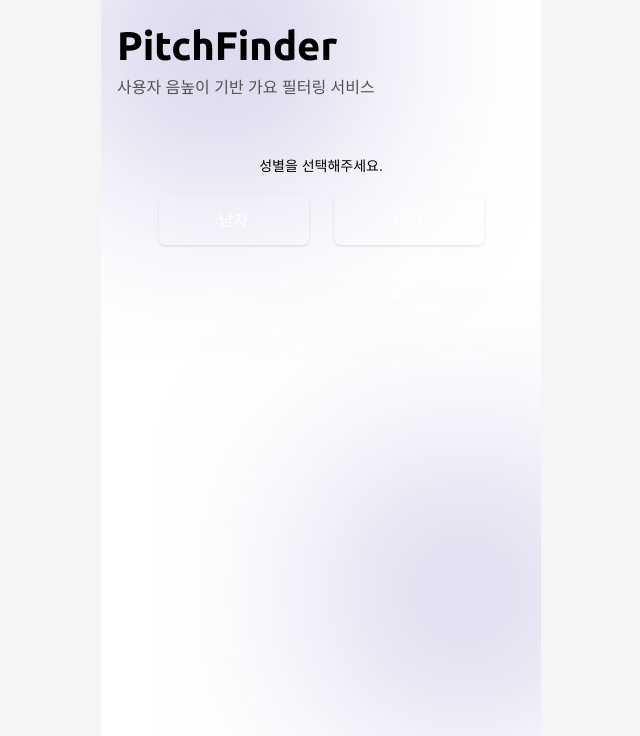
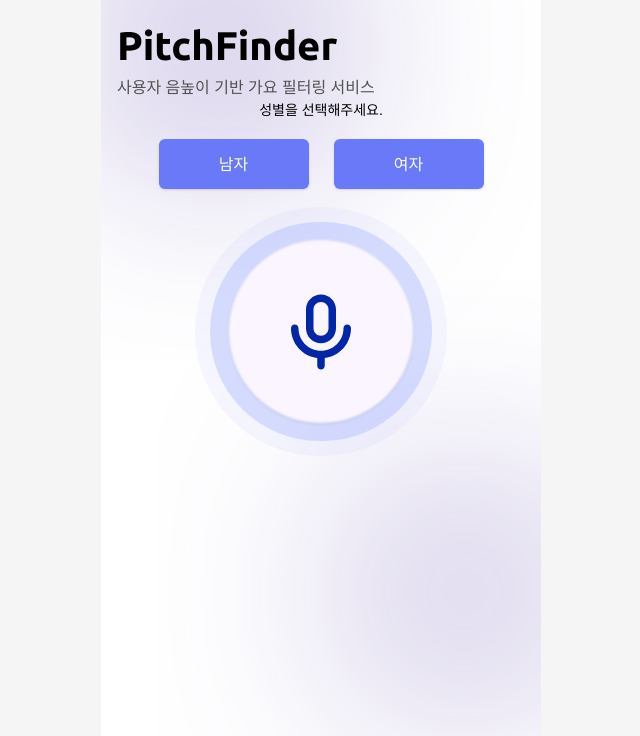
Before and after one commit to K-CoB/pitch-finder-frontend, a React (Create React App) app: page / in a window 1280 px wide. Shown: the top 736 px of the page, without its empty margins (319-959 px from the left). Built offline with nearby package versions, Linux system fonts and the light colour scheme; a web font is replaced by a local one.

Commit message:
✨ feat : 마이크 버튼 컴포넌트 생성 및 각종 오류 수정

```diff
--- a/src/App.tsx
+++ b/src/App.tsx
@@ -3,7 +3,7 @@ import Home from "./page/Home";
 import { BrowserRouter, Route, Routes } from "react-router-dom";
 import Music from "./page/Music";
 import Test from "./page/Test";
-import Header from "./components/Header";
+import Header from "./components/common/Header";
 
 export default function App() {
   return (
--- a/src/components/SelectButton.tsx
+++ b/src/components/common/SelectButton.tsx
@@ -1,13 +1,11 @@
 interface SelectButtonProps {
   children: React.ReactNode;
-  color: string;
+  bgColor: string;
 }
 
-export default function SelectButton({ children, color }: SelectButtonProps) {
+export default function SelectButton({ children, bgColor }: SelectButtonProps) {
   return (
-    <div
-      className={`w-[150px] h-[50px] relative shadow bg-${color} rounded-md`}
-    >
+    <div className={`w-[150px] h-[50px] relative shadow ${bgColor} rounded-md`}>
       <button
         className={`w-[149.85px] left-[0.15px] top-[14px] absolute text-white`}
       >
--- /dev/null
+++ b/src/components/home/MikeButton.tsx
@@ -0,0 +1,14 @@
+import { ReactComponent as MicrophoneIcon } from "../../assets/microphone.svg";
+
+export default function MikeButton() {
+  return (
+    <div className="w-[251.62px] h-[249.23px] relative">
+      <div className="w-[251.62px] h-[249.23px] left-0 top-0 absolute opacity-10 bg-indigo-300 rounded-full" />
+      <div className="w-[221.43px] h-[219.32px] left-[15.10px] top-[14.95px] absolute opacity-40 bg-indigo-300 rounded-full" />
+      <div className="w-[184.52px] h-[182.77px] left-[33.55px] top-[33.23px] absolute bg-purple-50 rounded-full shadow blur-[1px]" />
+      <div className="w-[90px] h-[90px] left-[80.62px] top-[80.23px] absolute">
+        <MicrophoneIcon />
+      </div>
+    </div>
+  );
+}
--- a/src/page/Home.tsx
+++ b/src/page/Home.tsx
@@ -1,4 +1,5 @@
-import SelectButton from "../components/SelectButton";
+import SelectButton from "../components/common/SelectButton";
+import MikeButton from "../components/home/MikeButton";
 
 export default function Home() {
   return (
@@ -6,9 +7,10 @@ export default function Home() {
       <div className="flex-center flex-column h-[200px] gap-[18px]">
         <span className="text-black text-[14px]">성별을 선택해주세요.</span>
         <div className="flex gap-[25px]">
-          <SelectButton color="blue-base">남자</SelectButton>
-          <SelectButton color="blue-base">여자</SelectButton>
+          <SelectButton bgColor="bg-blue-base">남자</SelectButton>
+          <SelectButton bgColor="bg-blue-base">여자</SelectButton>
         </div>
+        <MikeButton />
       </div>
     </>
   );
```
Also changed, not shown: src/assets/microphone.svg (added), src/components/common/Header.tsx (renamed from src/components/Header.tsx).
